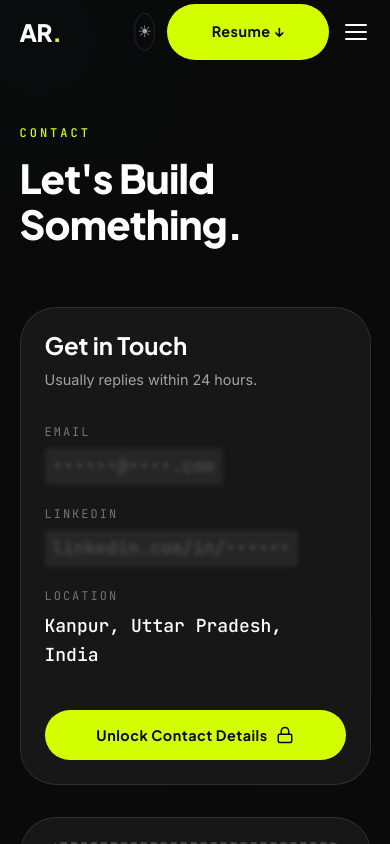
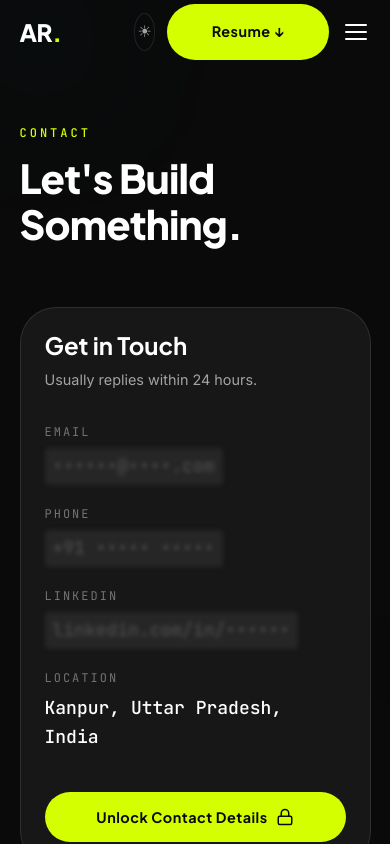
Before and after one commit to thunderrbox/abhirana.me, a React (Vite) app: page /contact in a window 390 px wide. Shown: the top 844 px of the page. Built offline with nearby package versions, Linux system fonts and the light colour scheme.

Commit message:
feat: added phone number to contact form and footer

```diff
--- a/src/data/personalInfo.js
+++ b/src/data/personalInfo.js
@@ -20,7 +20,7 @@ export const PERSONAL_INFO = {
   phone: '+91 9696146006',
   email: 'abhijeet.s.r.cse@gmail.com',
   github: 'https://github.com/thunderrbox',
-  linkedin: 'https://www.linkedin.com/in/abhi-s-rana',
+  linkedin: 'https://www.linkedin.com/in/abhi-s-rana/',
   leetcode: 'https://leetcode.com/u/Abhijeet_rana/',
   gfg: 'https://www.geeksforgeeks.org/user/abhijeetrana/',
 
--- a/src/sections/Contact/Contact.jsx
+++ b/src/sections/Contact/Contact.jsx
@@ -46,6 +46,12 @@ export default function Contact() {
                 <span className="contact-method-label">Email</span>
                 <span className={`contact-method-value ${!isUnlocked ? 'concealed' : ''}`}>
                   {isUnlocked ? PERSONAL_INFO.email : '••••••@••••.com'}
+                </span>
+              </div>
+              <div className="contact-method">
+                <span className="contact-method-label">Phone</span>
+                <span className={`contact-method-value ${!isUnlocked ? 'concealed' : ''}`}>
+                  {isUnlocked ? PERSONAL_INFO.phone : '+91 ••••• •••••'}
                 </span>
               </div>
               <div className="contact-method">
--- a/src/sections/Footer/Footer.jsx
+++ b/src/sections/Footer/Footer.jsx
@@ -29,6 +29,8 @@ export default function Footer() {
         <p className="footer-details" style={{ fontSize: 'var(--text-xs)', color: 'var(--text-tertiary)', display: 'flex', gap: '16px', flexWrap: 'wrap', justifyContent: 'center' }}>
           <span>{PERSONAL_INFO.email}</span>
           <span className="footer-dot hidden-mobile">•</span>
+          <span>{PERSONAL_INFO.phone}</span>
+          <span className="footer-dot hidden-mobile">•</span>
           <span>{PERSONAL_INFO.location}</span>
           <span className="footer-dot hidden-mobile">•</span>
           <span>Open for Roles</span>
```
